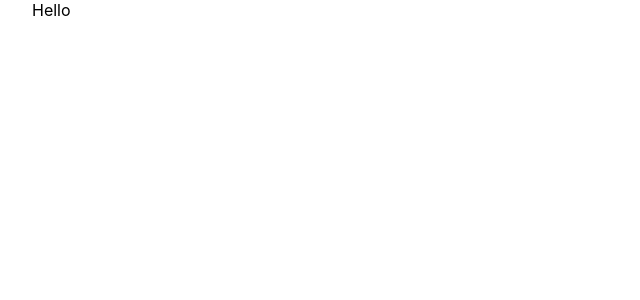
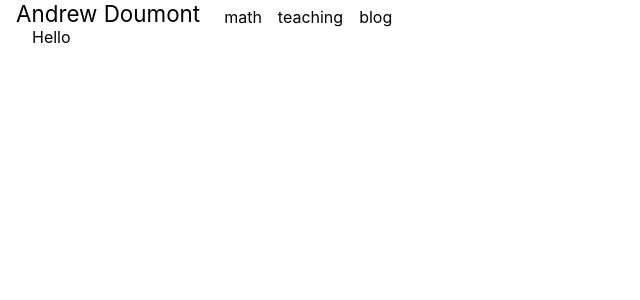
Before and after one commit to AndrewWD1/site, a Next.js app: page / in a window 1280 px wide. Shown: the top 300 px of the page, without its empty margins (0-640 px from the left). Built offline with nearby package versions, Linux system fonts and the light colour scheme.

Commit message:
Update 5 files

```diff
--- a/pages/index.js
+++ b/pages/index.js
@@ -1,5 +1,26 @@
+import Link from "next/link";
 import styles from "../styles/Home.module.css";
 
 export default function Home() {
-  return <div className={styles.container}>Hello</div>;
+  return (
+    <main>
+      <nav className={styles.nav}>
+        <Link className={styles.title} href="/">
+          Andrew Doumont
+        </Link>
+        <ul className={styles.navList}>
+          <li>
+            <Link href="/math">math</Link>
+          </li>
+          <li>
+            <Link href="/teaching">teaching</Link>
+          </li>
+          <li>
+            <Link href="/blog">blog</Link>
+          </li>
+        </ul>
+      </nav>
+      <div className={styles.container}>Hello</div>
+    </main>
+  );
 }
--- a/styles/Home.module.css
+++ b/styles/Home.module.css
@@ -1,3 +1,24 @@
 .container {
   padding: 0 2rem;
 }
+
+.nav {
+  display: flex;
+  flex-direction: row;
+}
+
+.title {
+  padding: 0 1rem;
+  font-size: 1.4rem;
+}
+
+.navList {
+  list-style: none;
+  display: flex;
+  flex-direction: row;
+  align-items: flex-end;
+}
+
+.navList li {
+  padding: 0 0.5rem;
+}
--- a/styles/globals.css
+++ b/styles/globals.css
@@ -4,6 +4,11 @@ body {
   margin: 0;
   font-family: -apple-system, BlinkMacSystemFont, Segoe UI, Roboto, Oxygen,
     Ubuntu, Cantarell, Fira Sans, Droid Sans, Helvetica Neue, sans-serif;
+}
+
+* {
+  padding: 0;
+  margin: 0;
 }
 
 a {
```
Also changed, not shown: components/nav.js (added, +20 -0 lines), public/vercel.svg (deleted).
